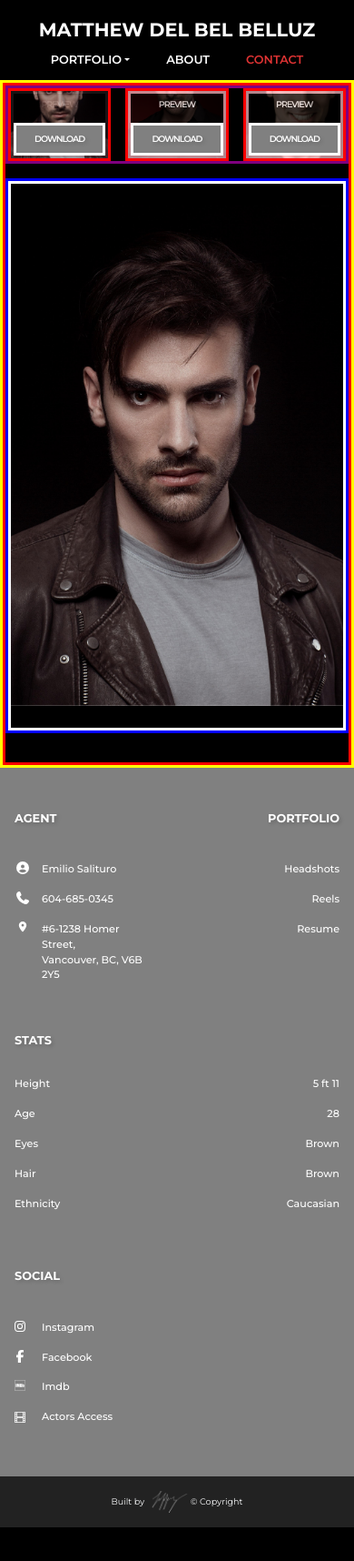
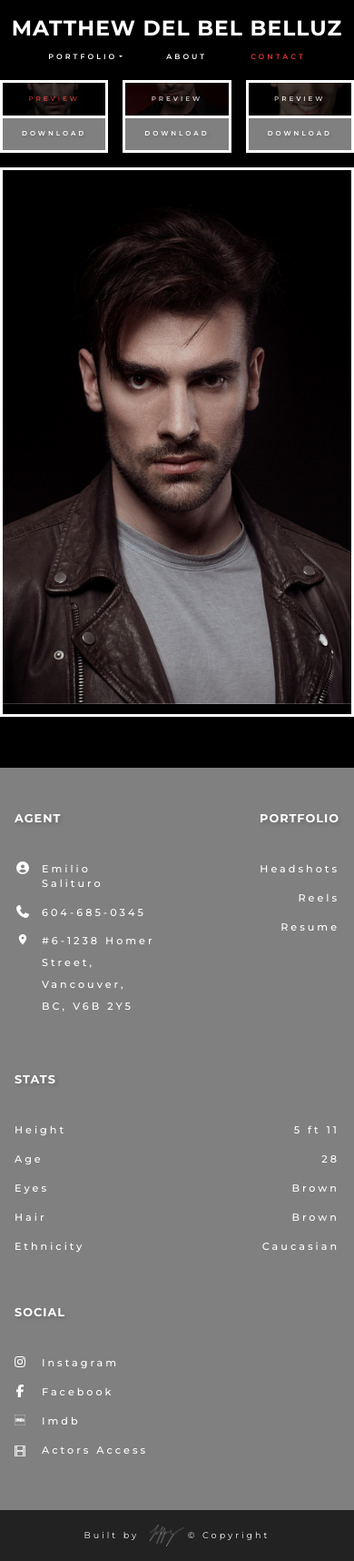
Before and after one commit to jffry93/actor-portfolio, a website: page src/headshot.html in a window 390 px wide. Shown: the whole page at 91% size. Before the commit the page ends 1679 px from the top, so only its background shows below. Drawn offline with nearby package versions, Linux system fonts and the light colour scheme.

Commit message:
adjusted typography

```diff
--- a/sass/_footer.scss
+++ b/sass/_footer.scss
@@ -85,11 +85,14 @@ footer {
   h4 {
     margin: 0 0 2rem;
     text-align: start;
+    letter-spacing: 1px;
   }
   a {
     text-decoration: none;
     color: inherit;
     text-align: start;
+    letter-spacing: 3px;
+    line-height: 1rem;
   }
 }
 .footer-content {
@@ -120,10 +123,14 @@ footer {
       text-shadow: 2px 2px 4px rgba(0, 0, 0, 0.2);
     }
     .skill-list {
+      position: relative;
+      top: 7px;
       display: flex;
       flex-direction: column;
       font-size: 0.7rem;
       font-weight: 500;
+      letter-spacing: 3px;
+      line-height: 1rem;
       .skill {
         margin: 0;
         display: flex;
@@ -174,6 +181,13 @@ footer {
           display: flex;
           flex-direction: column;
           align-items: flex-start;
+        }
+      }
+      .agent-address {
+        span {
+          position: relative;
+          top: -5px;
+          line-height: 1.5rem;
         }
       }
     }
@@ -262,6 +276,8 @@ footer {
   background-color: #222222;
   cursor: default;
   p {
+    letter-spacing: 3px;
+    line-height: 1rem;
     font-size: 0.6rem;
     margin: 0;
     //ANIMATION
--- a/sass/_headshot.scss
+++ b/sass/_headshot.scss
@@ -2,7 +2,7 @@
   position: relative;
   top: 5rem;
   height: calc((var(--vh, 1vh) * 100) - 5rem);
-  border: yellow 3px solid;
+  // border: yellow 3px solid;
   width: 100%;
   max-width: 1400px;
   margin: auto;
@@ -15,7 +15,7 @@
   width: 100%;
   height: 100%;
   padding: 0 6rem;
-  border: red 3px solid;
+  // border: red 3px solid;
   .small-img-container {
     position: relative;
     display: flex;
@@ -28,7 +28,7 @@
     // -ms-animation: fadeinsmall 0.7s ease; /* Internet Explorer */
     // -o-animation: fadeinsmall 0.7s ease; /* Opera < 12.1 */
     animation: fadeinsmall 1s ease;
-    border: purple 3px solid;
+    // border: purple 3px solid;
     .small-img-border {
       //ANIMATION
       -webkit-animation: fadeinsmall 1.6s ease; /* Safari, Chrome and Opera > 12.1 */
@@ -38,20 +38,16 @@
       animation: fadeinsmall 1.6s ease;
       //max-height: calc((100vh - 5rem) / 3);
       overflow: hidden;
-      border: red 3px solid;
+      border: white 3px solid;
       position: relative;
       height: 9rem;
-      &:hover {
-        .small-img {
-          opacity: 1;
-        }
-      }
+
       .headshot-buttons-container {
         display: flex;
         flex-direction: column;
         justify-content: center;
         height: 100%;
-        border: 3px solid pink;
+        // border: 3px solid pink;
         .view-headshot-button,
         .download-headshot-button {
           display: flex;
@@ -64,22 +60,35 @@
           align-items: center;
           justify-content: center;
           overflow: hidden;
+
           //padding: 2rem 3rem;
+
           h4 {
-            font-size: clamp(0.6rem, 1.5vw, 0.9rem);
+            font-size: clamp(0.45rem, 1vw, 0.7rem);
             text-transform: uppercase;
             font-weight: 600;
             text-shadow: 2px 2px 4px rgba(0, 0, 0, 0.2);
-            letter-spacing: -1px;
+            letter-spacing: 3px;
             -webkit-user-select: none; /* Safari */
             -moz-user-select: none; /* Firefox */
             -ms-user-select: none; /* IE10+/Edge */
             user-select: none; /* Standard */
+            margin: 0;
           }
           .small-img {
             position: absolute;
             width: 100%;
             opacity: 0.3;
+          }
+          &:hover {
+            h4 {
+              color: white;
+              z-index: 2;
+            }
+            .small-img {
+              opacity: 0.9;
+              z-index: 1;
+            }
           }
         }
         .download-headshot-button {
@@ -87,14 +96,15 @@
           background-color: grey;
           color: white;
           z-index: 1;
-          border: white 3px solid;
+          border-top: white 3px solid;
           text-decoration: none;
+
           h4 {
-            font-size: clamp(0.6rem, 1.5vw, 0.9rem);
+            font-size: clamp(0.45rem, 1vw, 0.7rem);
             text-transform: uppercase;
             font-weight: 600;
             text-shadow: 2px 2px 4px rgba(0, 0, 0, 0.2);
-            letter-spacing: -1px;
+            letter-spacing: 3px;
             margin: auto;
             padding: 0.5rem;
             -webkit-user-select: none; /* Safari */
@@ -102,20 +112,28 @@
             -ms-user-select: none; /* IE10+/Edge */
             user-select: none; /* Standard */
           }
+          &:hover {
+            background-color: $primary-color;
+          }
         }
       }
     }
     .active {
       //border: 1em white solid;
-
-      img {
-        opacity: 0.9 !important;
+      color: $primary-color;
+      &:hover {
+        h4 {
+          color: $primary-color !important;
+        }
+        .small-img {
+          opacity: 0.3 !important;
+        }
       }
     }
   }
   .main-img-container {
     max-height: 100%;
-    border: blue 3px solid;
+    // border: blue 3px solid;
     //ANIMATION
     -webkit-animation: fadeinlarge 1.3s ease; /* Safari, Chrome and Opera > 12.1 */
     -moz-animation: fadeinlarge 1.3s ease; /* Firefox < 16 */
--- a/sass/_home-headshot.scss
+++ b/sass/_home-headshot.scss
@@ -3,7 +3,7 @@
 }
 
 .intro-container {
-  border: 2px solid red;
+  // border: 2px solid red;
   //position: sticky;
   top: 5rem;
   scroll-snap-align: center;
@@ -19,7 +19,7 @@
   background-repeat: no-repeat;
   background-size: cover;
   .background-overlay {
-    border: 3px solid purple;
+    // border: 3px solid purple;
     width: 100%;
     background-color: rgba(0, 0, 0, 0.3);
     z-index: 100;
@@ -37,7 +37,7 @@
   max-width: 1400px;
   margin: auto;
   padding: 0 9rem;
-  border: 3px solid green;
+  // border: 3px solid green;
   span {
     color: $primary-color;
     text-shadow: none;
@@ -52,7 +52,7 @@
   display: flex;
   justify-content: center;
   align-items: center;
-  border: 3px solid blue;
+  // border: 3px solid blue;
 
   .first-container {
     width: 100%;
@@ -62,7 +62,7 @@
     justify-content: center;
     .intro-welcome {
       line-height: 0.8;
-      text-align: start;
+      text-align: center;
       // -webkit-animation: loadin 2s ease; /* Safari, Chrome and Opera > 12.1 */
       // -moz-animation: loadin 2s ease; /* Firefox < 16 */
       // -ms-animation: loadin 2s ease; /* Internet Explorer */
@@ -172,6 +172,9 @@
       font-size: clamp(1rem, 3vw, 2.5rem);
       letter-spacing: 6px;
     }
+    .location-2 {
+      text-transform: uppercase;
+    }
   }
   .experience-container {
     height: 100%;
@@ -185,7 +188,7 @@
       transform: scale(3, 3);
       line-height: 1;
       text-shadow: 2px 2px 4px #5e5e5e;
-      text-transform: capitalize;
+      //text-transform: uppercase;
       opacity: 0;
     }
 
@@ -193,12 +196,12 @@
       font-weight: 700;
       font-size: clamp(2.5rem, 8vw, 8rem);
       letter-spacing: -1px;
+      text-transform: uppercase;
     }
     h3 {
       font-weight: 600;
       font-size: clamp(1rem, 3vw, 2.5rem);
       letter-spacing: 6px;
-      color: $primary-color;
     }
   }
   .forth-container {
--- a/sass/_home-reel.scss
+++ b/sass/_home-reel.scss
@@ -24,6 +24,7 @@
       justify-content: center;
       // border: 3px solid brown;
       padding: 3rem 0 0;
+      letter-spacing: 1px;
       //ANIMATION
       -webkit-animation: fadeinsmall 1s ease; /* Safari, Chrome and Opera > 12.1 */
       -moz-animation: fadeinsmall 1s ease; /* Firefox < 16 */
@@ -72,7 +73,7 @@
         text-transform: uppercase;
         font-weight: 600;
         text-shadow: 2px 2px 4px rgba(0, 0, 0, 0.2);
-        letter-spacing: -1px;
+        letter-spacing: 3px;
         color: white;
         background-color: grey;
       }
--- a/sass/_home-resume.scss
+++ b/sass/_home-resume.scss
@@ -27,6 +27,7 @@
     // border: 3px solid brown;
     padding-top: 3rem;
     font-size: clamp(1.5rem, 5vw, 2rem);
+    letter-spacing: 1px;
     text-transform: uppercase;
     font-weight: 700;
     text-shadow: 2px 2px 4px rgba(0, 0, 0, 0.2);
@@ -81,7 +82,7 @@
       text-transform: uppercase;
       font-weight: 600;
       text-shadow: 2px 2px 4px rgba(0, 0, 0, 0.2);
-      letter-spacing: -1px;
+      letter-spacing: 3px;
       color: white;
       background-color: grey;
     }
--- a/sass/_mobile.scss
+++ b/sass/_mobile.scss
@@ -154,7 +154,7 @@
     }
     .main-img-container {
       // height: 100%;
-      border: blue 3px solid;
+      // border: blue 3px solid;
       //ANIMATION
       -webkit-animation: fadeinlarge 1.3s ease; /* Safari, Chrome and Opera > 12.1 */
       -moz-animation: fadeinlarge 1.3s ease; /* Firefox < 16 */
@@ -257,11 +257,15 @@
   .menu {
     height: 2rem;
     .navbar-nav {
-      column-gap: 2rem !important;
+      padding: 0 1rem !important;
+      column-gap: 2.5rem !important;
       a {
-        font-size: clamp(0.7rem, 100vw, 0.8rem) !important;
+        font-size: clamp(0.5rem, 1vw, 0.8rem) !important;
       }
     }
+  }
+  a.dropdown-item {
+    padding: 0.45rem 1.5rem !important;
   }
 
   // nav {
--- a/sass/_navbar.scss
+++ b/sass/_navbar.scss
@@ -25,9 +25,11 @@ nav {
     text-decoration: none;
     // border: green 3px solid;
     a {
+      letter-spacing: 1px;
       color: white;
-      font-size: clamp(1.3rem, 5vw, 2rem);
+      font-size: clamp(1rem, 6vw, 2.4rem);
       font-weight: 800;
+      white-space: nowrap;
     }
     :hover {
       text-decoration: none;
@@ -63,9 +65,10 @@ nav {
         }
       }
       a {
+        letter-spacing: 3px;
         color: white;
         font-weight: 600;
-        font-size: clamp(0.8rem, 5vw, 0.8rem);
+        font-size: clamp(0.65rem, 1vw, 0.8rem);
         &:hover,
         &:focus {
           color: $primary-color;
--- a/src/headshot.html
+++ b/src/headshot.html
@@ -152,9 +152,10 @@
     </div>
     <!-- Start Footer -->
     <div id="contact-scroll"></div>
+        <!-- Start Footer -->
         <footer>
           <!-- CONNECT WITH ME -->
-      <div class="footer-content" id="contact-scroll">
+          <div class="footer-content">
             <!-- <div class="dqt">
             <h2>Quadruple</h2>
             <h3>Threat</h3>
@@ -167,13 +168,15 @@
                   <span>Emilio Salituro</span></a
                 >
                 <a href="tel:604-685-0345"
-              ><i class="fas fa-phone fa-lg"></i> <span>604-685-0345</span></a
+                  ><i class="fas fa-phone fa-lg"></i>
+                  <span>604-685-0345</span></a
                 >
                 <!-- <a href="mailto:ciel@skytalent.ca"
                 ><i class="far fa-envelope fa-lg"></i
                 ><span>ciel@skytalent.ca</span>
               </a> -->
                 <a
+                  class="agent-address"
                   href="https://www.google.com/maps/place/1238+Homer+St+%236,+Vancouver,+BC+V6B+2Y5/data=!4m2!3m1!1s0x548673d6cfbb1555:0xd59c721dd7bc30ce?sa=X&ved=2ahUKEwjb5LfYrYr1AhWrCZ0JHXw1CT8Q8gF6BAgSEAE"
                   target="_blank"
                   ><i class="fas fa-map-marker-alt"></i
@@ -228,7 +231,8 @@
                 <a
                   href="https://mobile.facebook.com/profile.php?id=507539935#_=_"
                   target="_blank"
-              ><i class="fab fa-facebook-f fa-lg"></i><span>facebook</span></a
+                  ><i class="fab fa-facebook-f fa-lg"></i
+                  ><span>facebook</span></a
                 >
                 <a href="https://www.imdb.com/name/nm4017699/" target="_blank"
                   ><i class="fab fa-imdb fa-lg"></i><span>imdb</span></a
```
Also changed, not shown: src/index.html (+3 -2 lines), src/reel.html (+3 -1 lines), src/resume.html (+3 -1 lines), src/css/style.min.css. Lines whose indentation alone changed are shown as unchanged.
